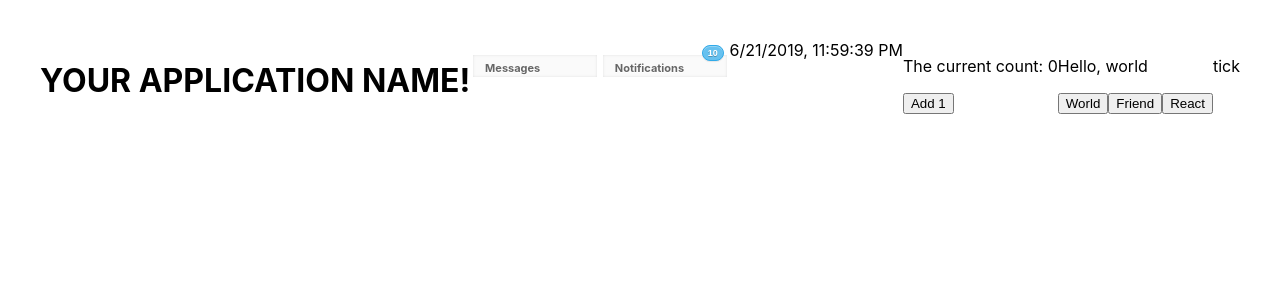
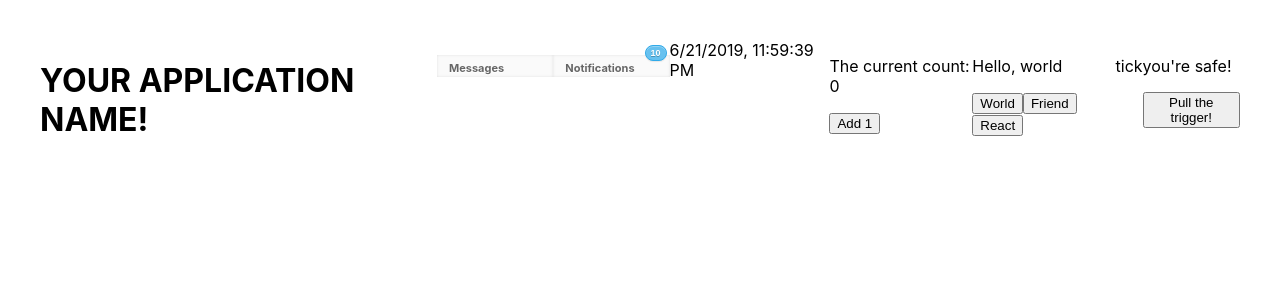
Before and after one commit to tsputzke/React-Playground-Drills, a React (Create React App) app: page / in a window 1280 px wide. Shown: the top 300 px of the page. Built offline with nearby package versions, Linux system fonts and the light colour scheme.

Commit message:
implement RouletteGun.js drill

```diff
--- a/src/App.js
+++ b/src/App.js
@@ -5,6 +5,7 @@
 import Counter from './state/Counter';
 import HelloWorld from './state-drills/HelloWorld'
 import Bomb from './state-drills/Bomb'
+import RouletteGun from './state-drills/RouletteGun';
 
 class App extends Component {
   render() {
@@ -17,6 +18,7 @@
         <Counter step={3} />
         <HelloWorld />
         <Bomb />
+        <RouletteGun  bulletInChamber={3} />
       </div>
     );
   }
--- /dev/null
+++ b/src/state-drills/RouletteGun.js
@@ -0,0 +1,47 @@
+import React from 'react';
+
+class RouletteGun extends React.Component {
+  state = {
+      chamber: null,
+      spinningTheChamber: false
+  }
+  static defaultProps = {
+    bulletInChamber: 8
+  };
+  handleButtonClick = () => {
+    this.setState({
+      spinningTheChamber: true
+    })
+    this.timeout = setTimeout(() => {
+      const randomChamber = Math.ceil(Math.random() * 8)
+      this.setState({
+        chamber: randomChamber,
+        spinningTheChamber: false
+      })
+    }, 2000)
+  }
+  renderDisplay() {
+    const { chamber, spinningTheChamber } = this.state
+    const { bulletInChamber } = this.props
+    if (spinningTheChamber) {
+      return 'spinning the chamber and pulling the trigger! ...'
+    } else if (chamber === bulletInChamber) {
+      return 'BANG!!!!!'
+    } else {
+      return 'you\'re safe!'
+    }
+  }
+  componentWillMount()  {
+    clearTimeout(this.timeout)
+  }
+  render() {
+    return (
+      <div>
+        <p>{this.renderDisplay()}</p>
+        <button onClick={this.handleButtonClick}>Pull the trigger!</button>
+      </div>
+    )
+  }
+}
+
+export default RouletteGun
```
